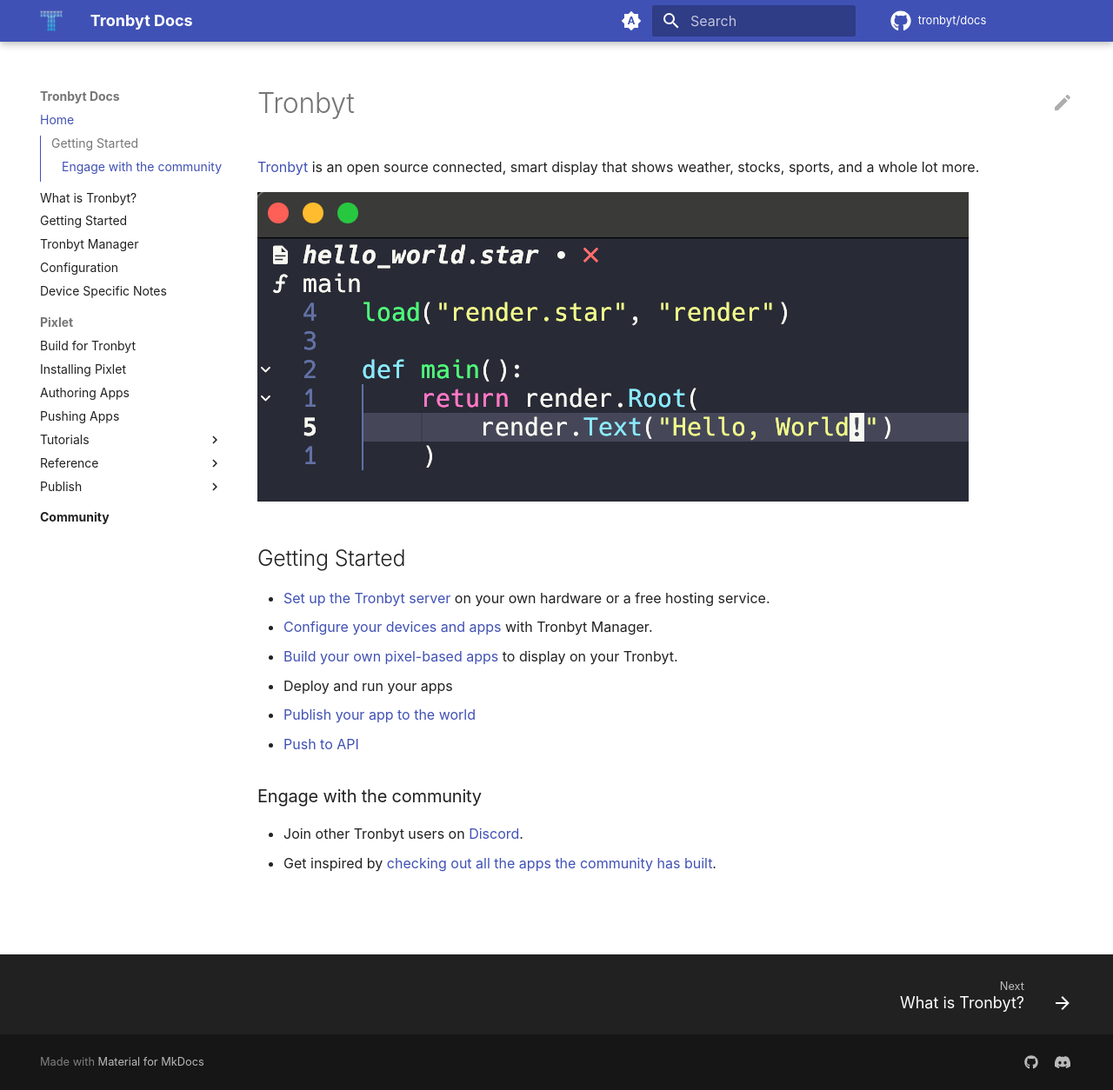
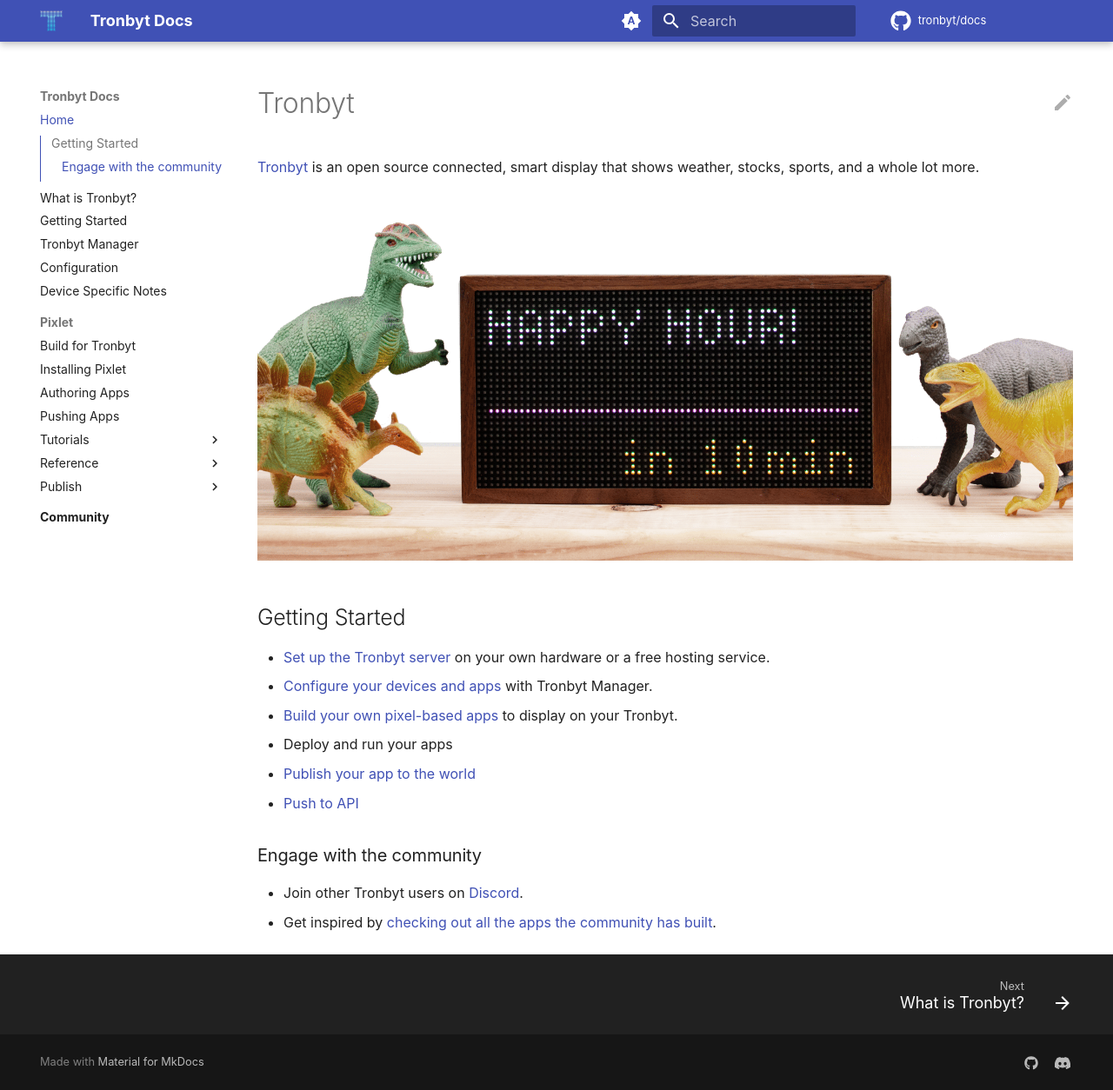
Before and after one commit to tronbyt/docs, an MkDocs documentation site: the page built from docs/index.md, in a window 1280 px wide and 1254 px high. Shown: the whole window at 87% size. Built offline with MkDocs 1.6.1 and Material for MkDocs 9.7.7, drawn with Linux system fonts in a browser that asks for light colours; plug-ins that fetch from the network failed and are left out; comment, search, counter and statistics services are not loaded.

Commit message:
chore: update homepage image

```diff
--- a/docs/index.md
+++ b/docs/index.md
@@ -2,7 +2,7 @@
 
 [Tronbyt](https://github.com/tronbyt) is an open source connected, smart display that shows weather, stocks, sports, and a whole lot more.
 
-![HelloWorld](img/hello_world.png)
+![Tronbyt display](img/tronbyt_1.png)
 
 ## Getting Started
 
```
